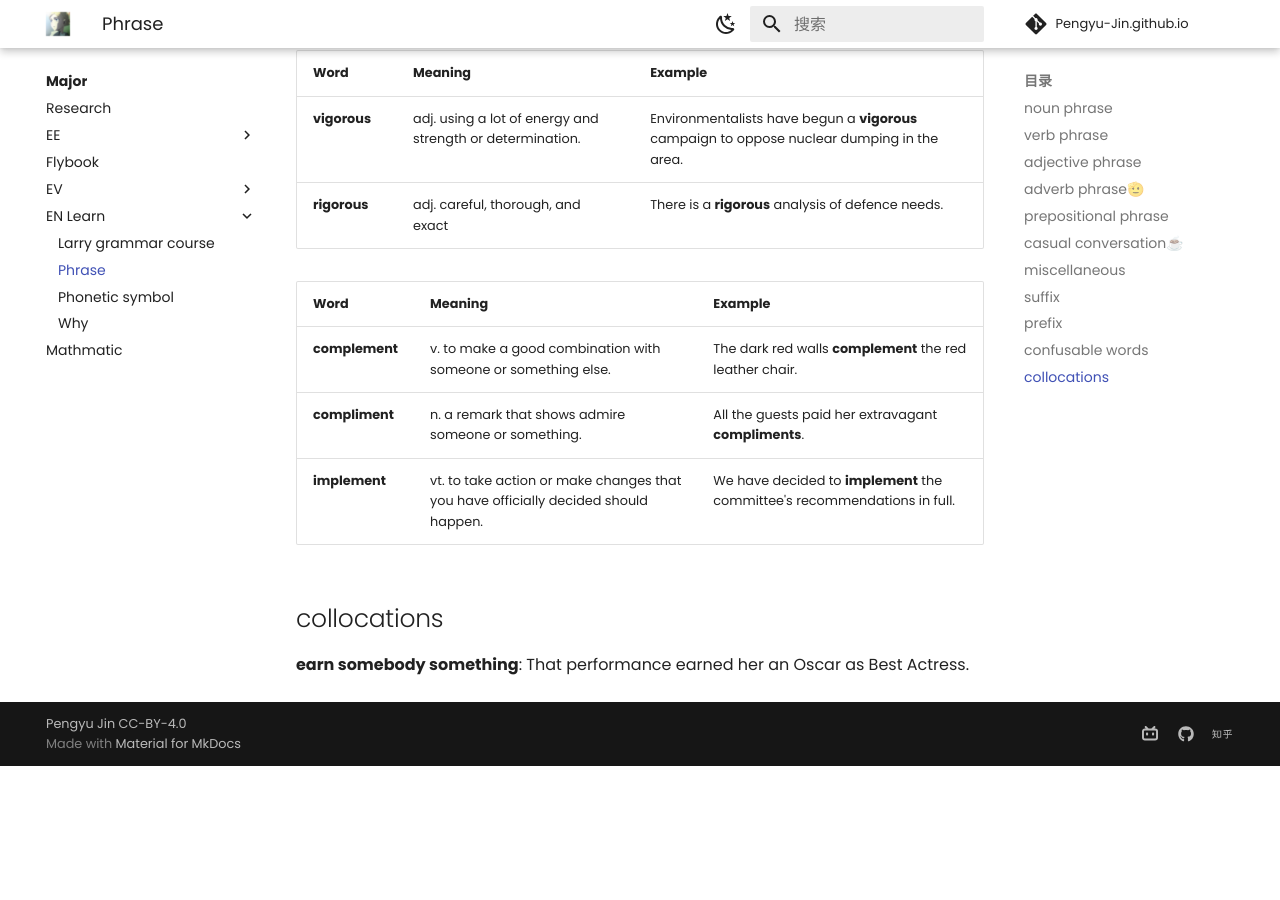
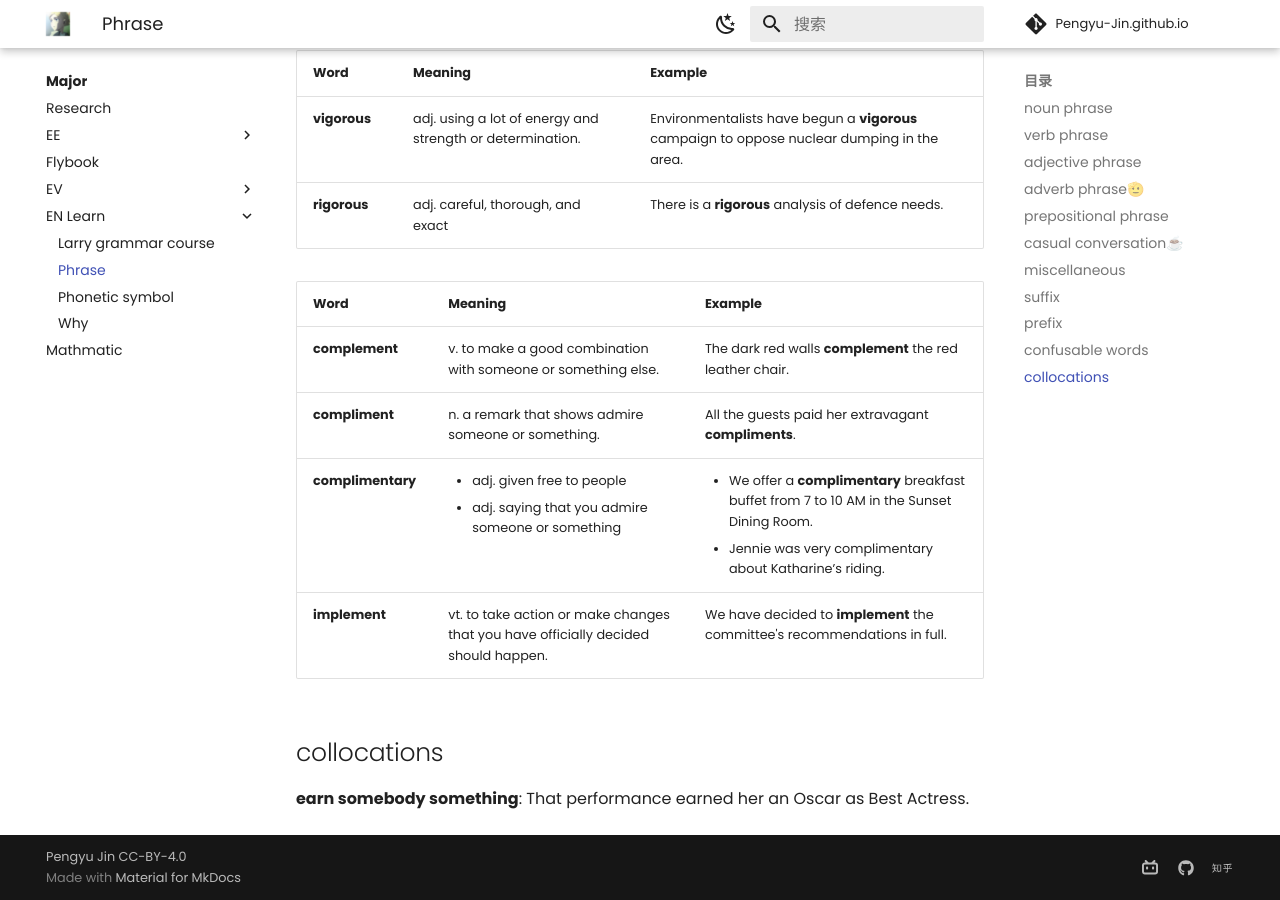
Before and after one commit to Pengyu-Jin/Pengyu-Jin.github.io, an MkDocs documentation site: the page built from docs/major/EN-learn/phrase.md, in a window 1280 px wide and 900 px high, scrolled down 5607 px. Built offline with MkDocs 1.6.1 and Material for MkDocs 9.7.7, drawn with Linux system fonts in a browser that asks for light colours; comment, search, counter and statistics services are not loaded; before the commit the page ends 6373 px from its top, so only the background shows below that.

Commit message:
20250108-b

```diff
--- a/docs/major/EN-learn/phrase.md
+++ b/docs/major/EN-learn/phrase.md
@@ -174,6 +174,7 @@ Would you like an aisle or window seat? 你想要靠走道的位置还是靠窗
 |---------|---------|---------|
 | **complement** | v. to make a good combination with someone or something else.| The dark red walls **complement** the red leather chair. |
 | **compliment** | n. a remark that shows admire someone or something. | All the guests paid her extravagant **compliments**. |
+| **complimentary** | <ul><li>adj. given free to people </li><li> adj. saying that you admire someone or something </li></ul>| <ul><li>We offer a **complimentary** breakfast buffet from 7 to 10 AM in the Sunset Dining Room. </li><li> Jennie was very complimentary about Katharine’s riding. </li></ul> |
 | **implement** | vt. to take action or make changes that you have officially decided should happen. | We have decided to **implement** the committee's recommendations in full. |
 
 
```
